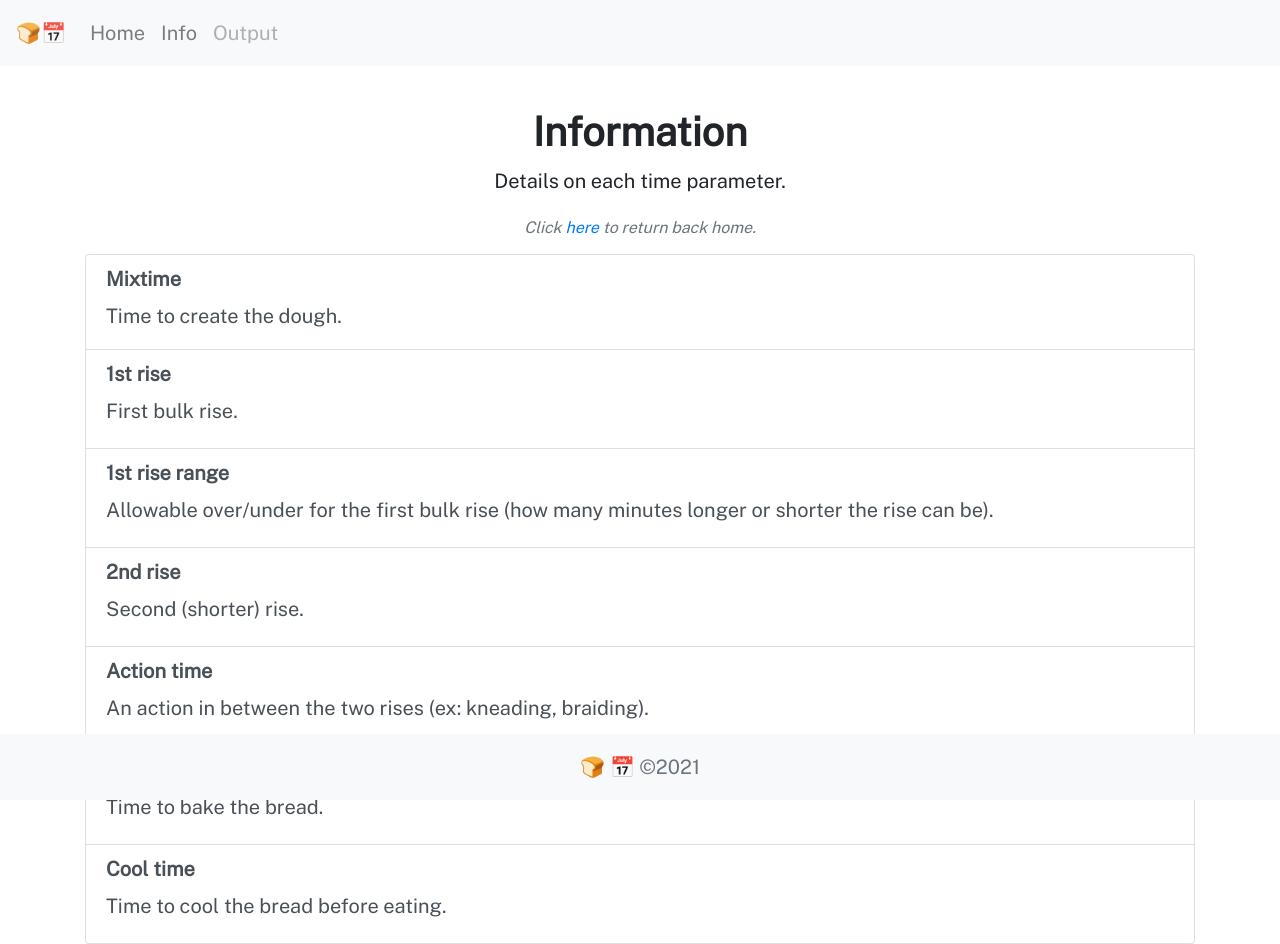
After one commit to jakebox/breadsched, a Flask app: page /info in a window 1280 px wide. The commit adds this page. Run offline with Flask 2, Linux system fonts and the light colour scheme; some libraries are stand-ins or nearby versions.

Commit message:
Cleanup, added info page

```diff
--- a/app/templates/base.html
+++ b/app/templates/base.html
@@ -47,10 +47,9 @@
         </button>
         <div class="collapse navbar-collapse" id="navbarNavAltMarkup">
             <div class="navbar-nav">
-                <a class="nav-item nav-link active" href="/">Home <span class="sr-only">(current)</span></a>
-                <a class="nav-item nav-link" href="/output">Output</a>
-                <a class="nav-item nav-link disabled" href="#">Extra</a>
-                <a class="nav-item nav-link disabled" href="#">Extra</a>
+                <a class="nav-item nav-link" href="/">Home <span class="sr-only">(current)</span></a>
+                <a class="nav-item nav-link" href="/info">Info</a>
+                <a class="nav-item nav-link disabled" href="/output">Output</a>
             </div>
         </div>
     </nav>
@@ -60,6 +59,13 @@
         {% block body %}
         {% endblock %}
     </body>
+
+    <footer class="footer mt-auto py-3 bg-light fixed-bottom">
+        <div class="container">
+            <span class="text-muted">&#x1F35E; &#x1F4C5; &copy;2021</span>
+        </div>
+    </footer>
+
     <script src="https://code.jquery.com/jquery-3.3.1.slim.min.js" integrity="sha384-q8i/X+965DzO0rT7abK41JStQIAqVgRVzpbzo5smXKp4YfRvH+8abtTE1Pi6jizo" crossorigin="anonymous"></script>
     <script src="https://cdnjs.cloudflare.com/ajax/libs/popper.js/1.14.7/umd/popper.min.js" integrity="sha384-UO2eT0CpHqdSJQ6hJty5KVphtPhzWj9WO1clHTMGa3JDZwrnQq4sF86dIHNDz0W1" crossorigin="anonymous"></script>
     <script src="https://stackpath.bootstrapcdn.com/bootstrap/4.3.1/js/bootstrap.min.js" integrity="sha384-JjSmVgyd0p3pXB1rRibZUAYoIIy6OrQ6VrjIEaFf/nJGzIxFDsf4x0xIM+B07jRM" crossorigin="anonymous"></script>
--- /dev/null
+++ b/app/templates/info.html
@@ -0,0 +1,63 @@
+{% extends "base.html" %}
+
+{% block body %}
+<div class="container">
+
+
+    <h1 style="font-weight: 700;">Information</h1>
+    <p class="lead">Details on each time parameter.<br>
+        <h5><em><small class="text-muted">Click <a href="/">here</a> to return back home.</small></em></h5></p>
+
+    <div class="list-group" align="left">
+        <li class="list-group-item list-group-item-action flex-column align-items-start">
+            <div class="d-flex w-50 justify-content-between">
+                <h5 class="mb-2"><strong>Mixtime</strong></h5>
+            </div>
+            <p class="mb-1">Time to create the dough.</p>
+        </li>
+        <li class="list-group-item list-group-item-action flex-column align-items-start">
+            <div class="d-flex w-50 justify-content-between">
+                <h5 class="mb-2"><strong>1st rise</strong></h5>
+            </div>
+            <p class="mb-2">First bulk rise.</p>
+        </li>
+
+        <li class="list-group-item list-group-item-action flex-column align-items-start">
+            <div class="d-flex w-50 justify-content-between">
+                <h5 class="mb-2"><strong>1st rise range</strong></h5>
+            </div>
+            <p class="mb-2">Allowable over/under for the first bulk rise (how many minutes longer or shorter the rise can be).</p>
+        </li>
+
+        <li class="list-group-item list-group-item-action flex-column align-items-start">
+            <div class="d-flex w-50 justify-content-between">
+                <h5 class="mb-2"><strong>2nd rise</strong></h5>
+            </div>
+            <p class="mb-2">Second (shorter) rise.</p>
+        </li>
+
+        <li class="list-group-item list-group-item-action flex-column align-items-start">
+            <div class="d-flex w-50 justify-content-between">
+                <h5 class="mb-2"><strong>Action time</strong></h5>
+            </div>
+            <p class="mb-2">An action in between the two rises (ex: kneading, braiding).</p>
+        </li>
+
+        <li class="list-group-item list-group-item-action flex-column align-items-start">
+            <div class="d-flex w-50 justify-content-between">
+                <h5 class="mb-2"><strong>Bake time</strong></h5>
+            </div>
+            <p class="mb-2">Time to bake the bread.</p>
+        </li>
+
+        <li class="list-group-item list-group-item-action flex-column align-items-start">
+            <div class="d-flex w-50 justify-content-between">
+                <h5 class="mb-2"><strong>Cool time</strong></h5>
+            </div>
+            <p class="mb-2">Time to cool the bread before eating.</p>
+        </li>
+
+    </div>
+
+</div>
+{% endblock %}
--- a/app/views.py
+++ b/app/views.py
@@ -46,3 +46,8 @@ def index():
 def output():
    if request.method == "GET":
       return render_template("error.html", error_reason="You haven't filled out any details yet!")
+
+@app.route("/info")
+def info():
+   if request.method == "GET":
+      return render_template("info.html")
```
Also changed, not shown: app/templates/index.html (+4 -4 lines), 1 other file.
